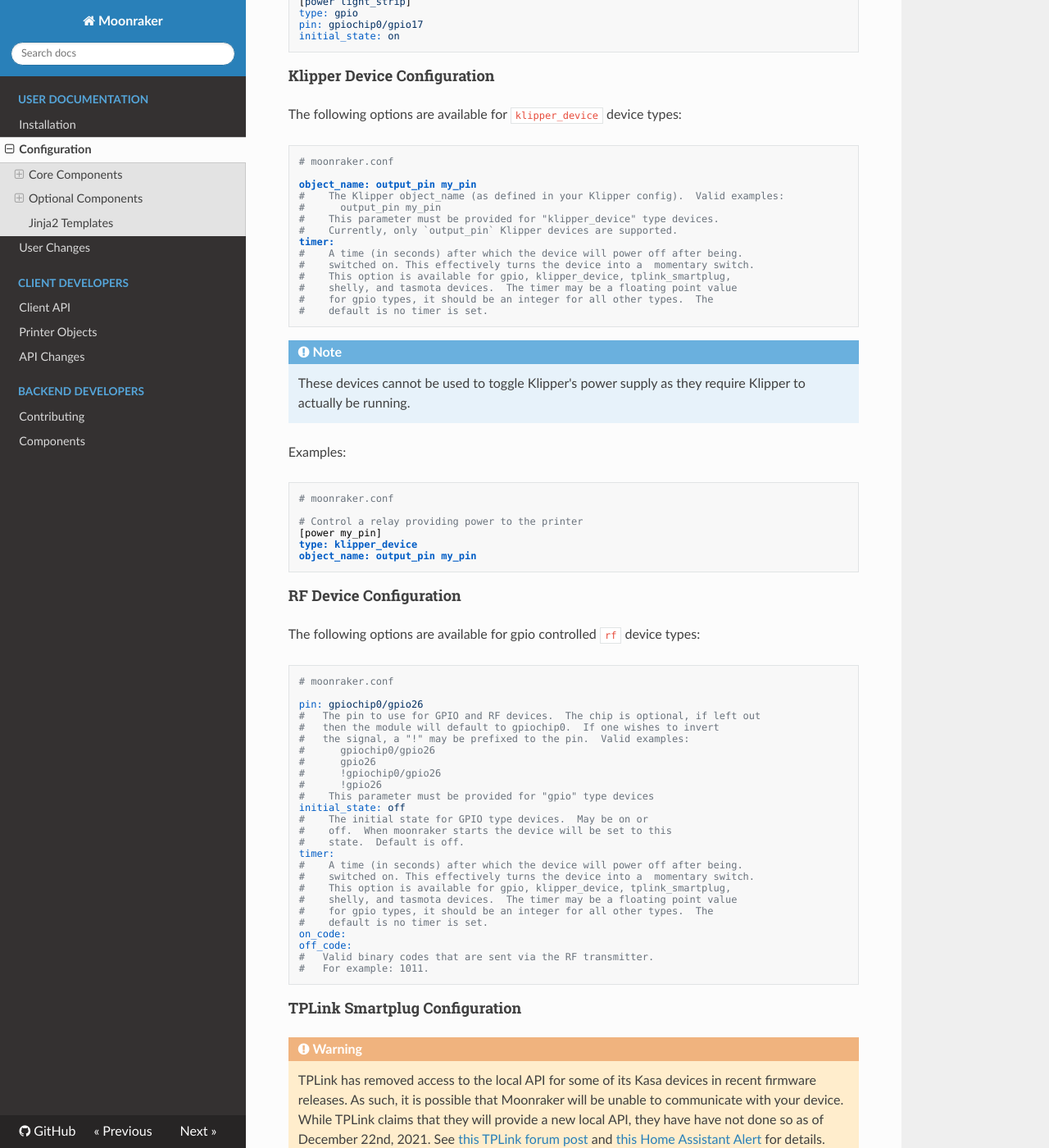
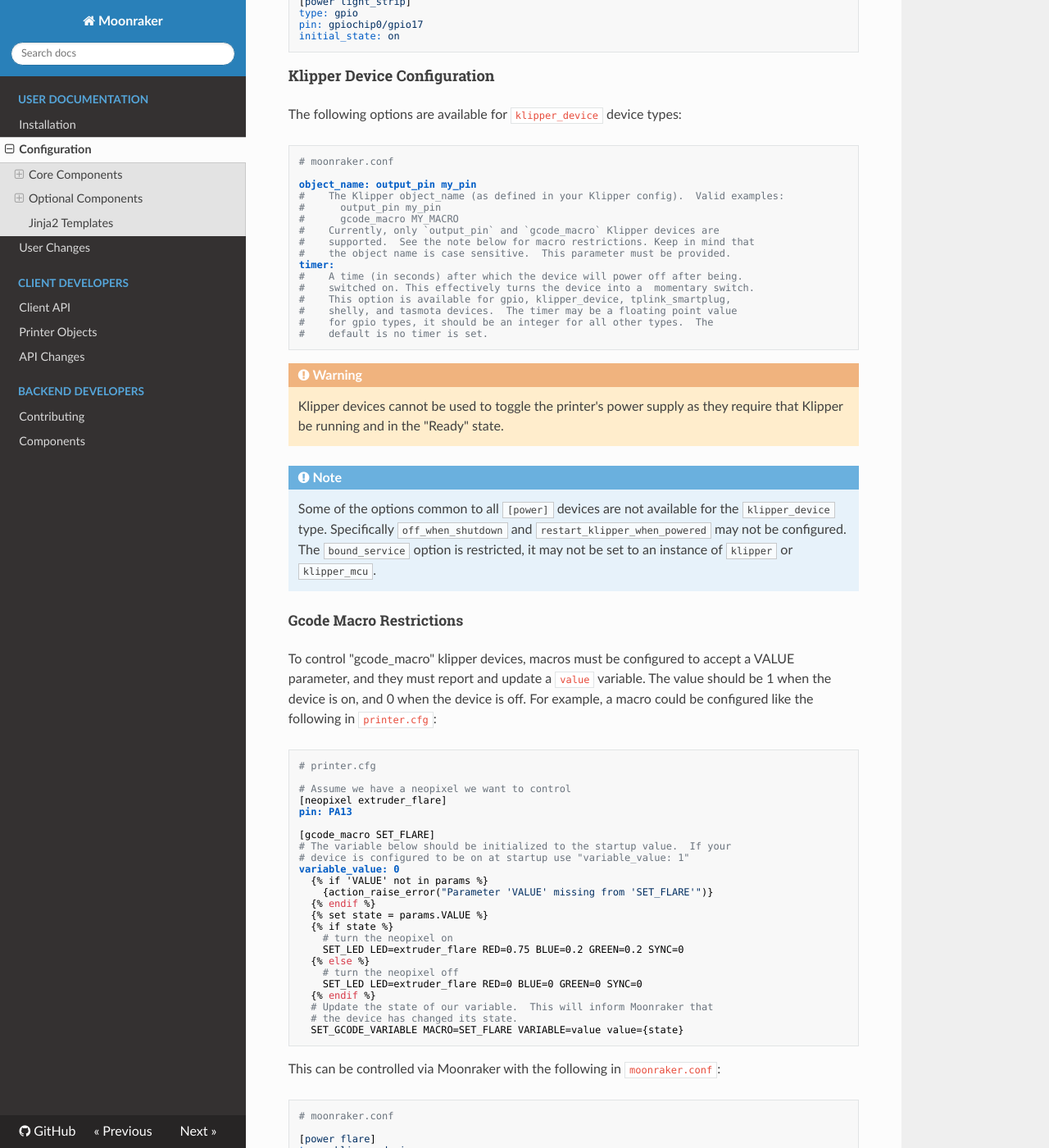
Before and after one commit to Marirossibn/moonraker, an MkDocs documentation site: the page built from docs/configuration.md, in a window 1280 px wide and 1400 px high, scrolled down 7537 px. Shown: the whole window at 82% size. Built offline with MkDocs 1.6.1, drawn with Linux system fonts in a browser that asks for light colours; nearby versions of some CDN libraries; some of the changed text lies outside the part shown.

Commit message:
docs: update docs for "klipper_device" power types
Signed-off-by:  Eric Callahan <arksine.code@gmail.com>

````diff
--- a/docs/configuration.md
+++ b/docs/configuration.md
@@ -450,8 +450,10 @@
 object_name: output_pin my_pin
 #    The Klipper object_name (as defined in your Klipper config).  Valid examples:
 #      output_pin my_pin
-#    This parameter must be provided for "klipper_device" type devices.
-#    Currently, only `output_pin` Klipper devices are supported.
+#      gcode_macro MY_MACRO
+#    Currently, only `output_pin` and `gcode_macro` Klipper devices are
+#    supported.  See the note below for macro restrictions. Keep in mind that
+#    the object name is case sensitive.  This parameter must be provided.
 timer:
 #    A time (in seconds) after which the device will power off after being.
 #    switched on. This effectively turns the device into a  momentary switch.
@@ -461,11 +463,66 @@
 #    default is no timer is set.
 ```
 
+!!! Warning
+    Klipper devices cannot be used to toggle the printer's power supply as they
+    require that Klipper be running and in the "Ready" state.
+
 !!! Note
-    These devices cannot be used to toggle Klipper's power supply as they
-    require Klipper to actually be running.
-
-Examples:
+    Some of the options common to all `[power]` devices are not available for
+    the `klipper_device` type.  Specifically `off_when_shutdown` and
+    `restart_klipper_when_powered` may not be configured.  The `bound_service`
+    option is restricted, it may not be set to an instance of `klipper` or
+    `klipper_mcu`.
+
+##### Gcode Macro Restrictions
+
+To control "gcode_macro" klipper devices, macros must be configured to accept a
+VALUE parameter, and they must report and update a `value` variable.  The value
+should be 1 when the device is on, and 0 when the device is off.  For example,
+a macro could be configured like the following in `printer.cfg`:
+
+```ini
+# printer.cfg
+
+# Assume we have a neopixel we want to control
+[neopixel extruder_flare]
+pin: PA13
+
+[gcode_macro SET_FLARE]
+# The variable below should be initialized to the startup value.  If your
+# device is configured to be on at startup use "variable_value: 1"
+variable_value: 0
+  {% if 'VALUE' not in params %}
+    {action_raise_error("Parameter 'VALUE' missing from 'SET_FLARE'")}
+  {% endif %}
+  {% set state = params.VALUE %}
+  {% if state %}
+    # turn the neopixel on
+    SET_LED LED=extruder_flare RED=0.75 BLUE=0.2 GREEN=0.2 SYNC=0
+  {% else %}
+    # turn the neopixel off
+    SET_LED LED=extruder_flare RED=0 BLUE=0 GREEN=0 SYNC=0
+  {% endif %}
+  # Update the state of our variable.  This will inform Moonraker that
+  # the device has changed its state.
+  SET_GCODE_VARIABLE MACRO=SET_FLARE VARIABLE=value value={state}
+```
+
+This can be controlled via Moonraker with the following in `moonraker.conf`:
+
+```ini
+# moonraker.conf
+
+[power flare]
+type: klipper_device
+object_name: gcode_macro SET_FLARE
+# The option below locks out requests to toggle the flare
+# when Klipper is printing, however it cannot prevent a
+# direct call to the SET_FLARE gcode macro.
+locked_while_printing: True
+```
+
+Output Pin Example:
 
 ```ini
 # moonraker.conf
@@ -475,6 +532,11 @@
 type: klipper_device
 object_name: output_pin my_pin
 ```
+
+!!! Tip
+    If you need to use pwm you can wrap the call to `SET_PIN` in a
+    gcode_macro and configure Moonraker to toggle the Macro rather than
+    the pin directly.
 
 #### RF Device Configuration
 
````
